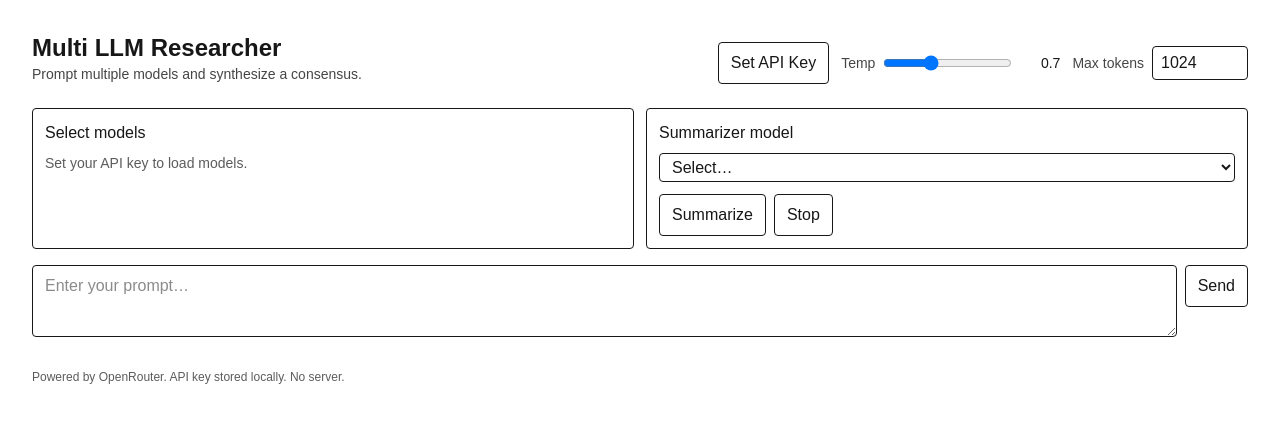
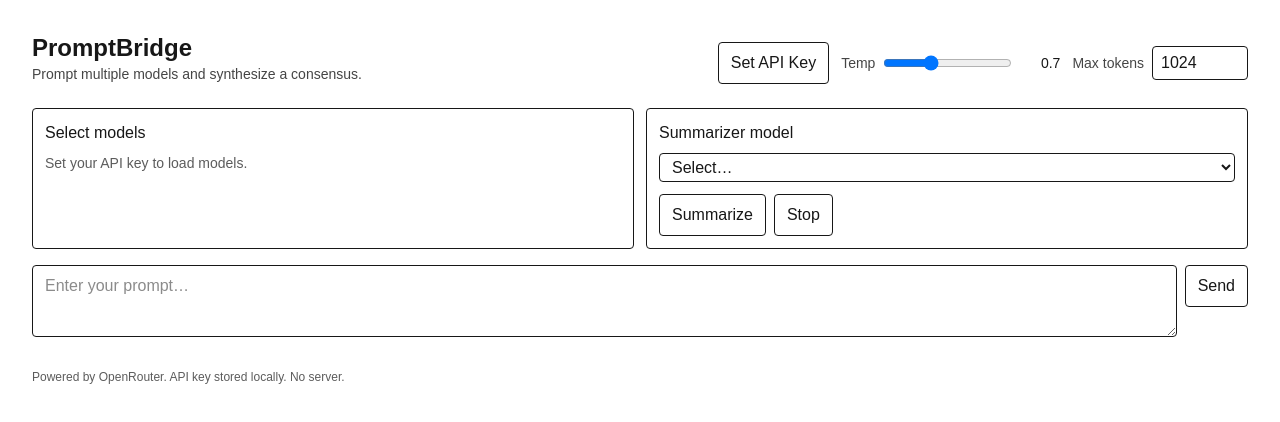
Before and after one commit to lcondliffe/PromptBridge, a Next.js app: page / in a window 1280 px wide. Shown: the top 422 px of the page. Built offline with nearby package versions, Linux system fonts and the light colour scheme.

Commit message:
chore: rename project to PromptBridge (metadata, header, OpenRouter X-Title, README, package name)

```diff
--- a/package.json
+++ b/package.json
@@ -1,5 +1,5 @@
 {
-  "name": "multi_llm_researcher",
+"name": "promptbridge",
   "version": "0.1.0",
   "private": true,
   "scripts": {
--- a/src/app/layout.tsx
+++ b/src/app/layout.tsx
@@ -13,7 +13,7 @@
 });
 
 export const metadata: Metadata = {
-  title: "Multi LLM Researcher",
+  title: "PromptBridge",
   description: "Prompt multiple LLMs and synthesize a consensus via OpenRouter",
 };
 
--- a/src/app/page.tsx
+++ b/src/app/page.tsx
@@ -214,7 +214,7 @@
     <div className="min-h-screen p-4 sm:p-6 md:p-8">
       <header className="flex flex-col gap-3 sm:flex-row sm:items-end sm:justify-between mb-6">
         <div>
-          <h1 className="text-2xl font-semibold">Multi LLM Researcher</h1>
+<h1 className="text-2xl font-semibold">PromptBridge</h1>
           <p className="text-sm opacity-80">Prompt multiple models and synthesize a consensus.</p>
         </div>
         <div className="flex flex-wrap gap-3 items-center">
--- a/src/lib/openrouter.ts
+++ b/src/lib/openrouter.ts
@@ -8,7 +8,7 @@
     'Content-Type': 'application/json',
     // OpenRouter recommends setting these to identify your app
     'HTTP-Referer': typeof window !== 'undefined' ? window.location.origin : 'http://localhost:3000',
-    'X-Title': 'Multi LLM Researcher',
+'X-Title': 'PromptBridge',
   } as HeadersInit;
 }
 
```
Also changed, not shown: 1 other file (tests, documents, lock files or other folders).
